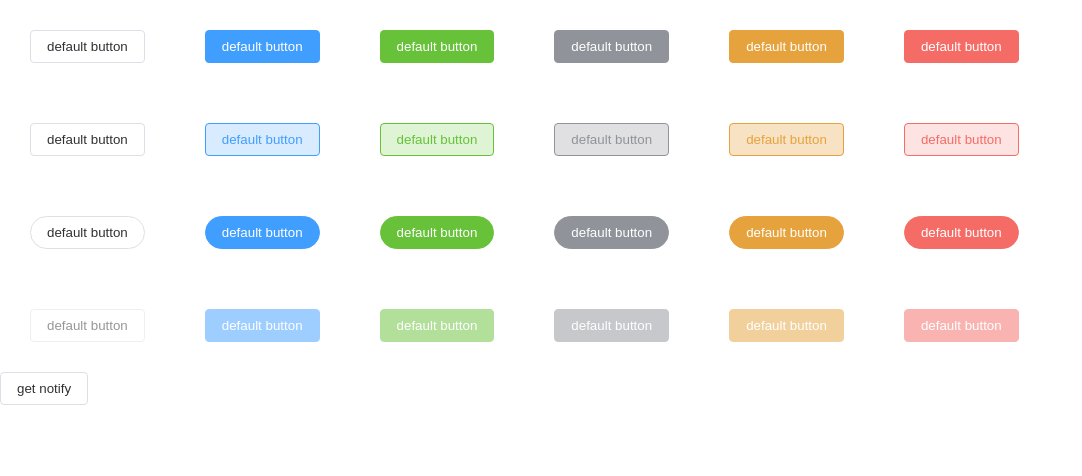
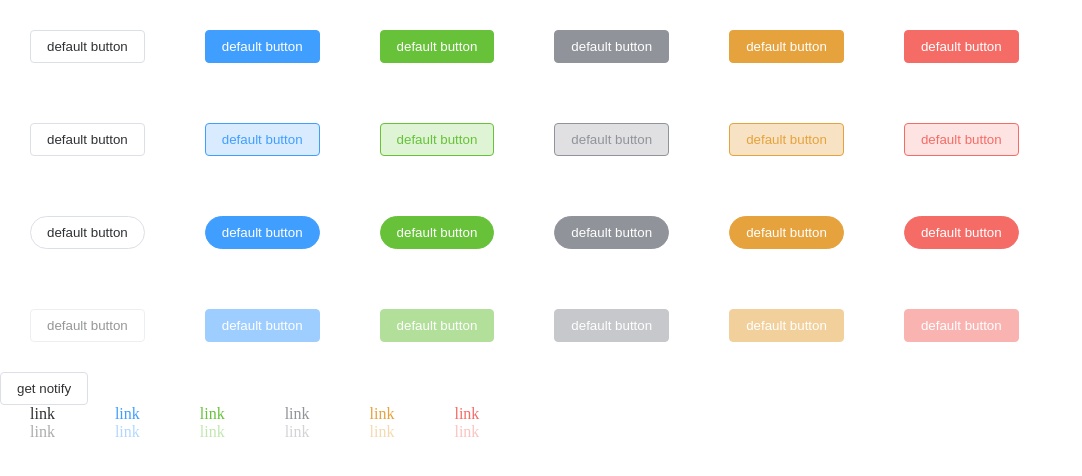
Before and after one commit to maxim-abro/phia-lib, a Vue app: page / in a window 1280 px wide. Shown: the top 476 px of the page, without its empty margins (0-1082 px from the left). Built offline with nearby package versions, Linux system fonts and the light colour scheme.

Commit message:
add component link

```diff
--- a/package.json
+++ b/package.json
@@ -1,6 +1,6 @@
 {
   "name": "phia-lib",
-  "version": "0.1.0",
+  "version": "0.2.0",
   "private": true,
   "type": "module",
   "scripts": {
--- a/src/App.vue
+++ b/src/App.vue
@@ -38,18 +38,32 @@
       get notify
     </m-button>
   </div>
+  <div>
+    <m-link style="margin: 30px" href="/">link</m-link>
+    <m-link style="margin: 30px" type="primary" href="/">link</m-link>
+    <m-link style="margin: 30px" type="success" href="/">link</m-link>
+    <m-link style="margin: 30px" type="info" href="/">link</m-link>
+    <m-link style="margin: 30px" type="warning" href="/">link</m-link>
+    <m-link style="margin: 30px" type="danger" href="/">link</m-link>
+  </div>
+  <div>
+    <m-link disabled style="margin: 30px" href="/">link</m-link>
+    <m-link disabled style="margin: 30px" type="primary" href="/">link</m-link>
+    <m-link disabled style="margin: 30px" type="success" href="/">link</m-link>
+    <m-link disabled style="margin: 30px" type="info" href="/">link</m-link>
+    <m-link disabled style="margin: 30px" type="warning" href="/">link</m-link>
+    <m-link disabled style="margin: 30px" type="danger" href="/">link</m-link>
+  </div>
 </template>
 
 <script lang="ts" setup>
-
-import { MButton } from '@/components'
+import { MButton, MLink } from '@/components'
 import useNotify from '@/components/MNotify/useNotify'
 import type { INotifyProps } from '@/components/MNotify/Type'
 
 const propsNotify: INotifyProps = {
   title: 'title',
   message: 'Lorem ipsum dolor sit amet, consectetur adipisicing elit. A, harum?',
-  id: '1'
 }
 const notify = useNotify()
 </script>
--- /dev/null
+++ b/src/components/MLink/MLink.vue
@@ -0,0 +1,95 @@
+<template>
+  <a
+    v-if="!disabled"
+    class="m-link"
+    :class="[
+      {
+        'm-link__disabled': disabled,
+        'm-link__underline': underline,
+      },
+      type
+    ]"
+    :href="!disabled ? href : ''"
+    :target="target"
+  >
+    <slot/>
+  </a>
+  <span
+    v-else
+    class="m-link"
+    :class="[
+      {
+        'm-link__disabled': disabled,
+        'm-link__underline': underline,
+      },
+      type
+    ]"
+  >
+    <slot/>
+  </span>
+</template>
+
+<script lang="ts">
+export default {
+  name: 'MLink',
+}
+</script>
+
+<script setup lang="ts">
+import type { ILinkProps } from '@/components/MLink/Type'
+withDefaults(defineProps<ILinkProps>(), {
+  target: '_self',
+  type: 'default'
+})
+</script>
+
+<style scoped lang="scss">
+.m-link {
+  text-decoration: none;
+  &__underline {
+    &:hover {
+      text-decoration: underline;
+    }
+  }
+  &__disabled {
+    opacity: .4;
+    cursor: not-allowed;
+  }
+  &.default {
+    color: rgb(var(--m-text-color));
+    &:hover {
+      color: rgb(var(--m-primary));
+    }
+  }
+  &.primary {
+    color: rgb(var(--m-primary));
+    &:hover {
+      color: rgb(var(--m-primary-600));
+    }
+  }
+  &.success {
+    color: rgb(var(--m-success));
+    &:hover {
+      color: rgb(var(--m-success-600));
+    }
+  }
+  &.info {
+    color: rgb(var(--m-info));
+    &:hover {
+      color: rgb(var(--m-info-600));
+    }
+  }
+  &.warning {
+    color: rgb(var(--m-warning));
+    &:hover {
+      color: rgb(var(--m-warning-600));
+    }
+  }
+  &.danger {
+    color: rgb(var(--m-danger));
+    &:hover {
+      color: rgb(var(--m-danger-600));
+    }
+  }
+}
+</style>
--- /dev/null
+++ b/src/components/MLink/Type.ts
@@ -0,0 +1,11 @@
+
+export interface ILinkProps {
+  type?: ILinkType;
+  underline?: boolean;
+  disabled?: boolean;
+  target?: IlinkTarget;
+  href: string;
+}
+
+type ILinkType = 'primary' | 'success' | 'warning' | 'danger' | 'info' | 'default'
+type IlinkTarget = '_blank' | '_parent' | '_self' | '_top'
--- /dev/null
+++ b/src/components/MLink/index.ts
@@ -0,0 +1 @@
+export { default as MLink } from './MLink.vue';
--- a/src/components/index.ts
+++ b/src/components/index.ts
@@ -1,2 +1,3 @@
 export * from './MButton'
 export * from './MNotify'
+export * from './MLink'
```
Also changed, not shown: 1 other file (tests, documents, lock files or other folders).
